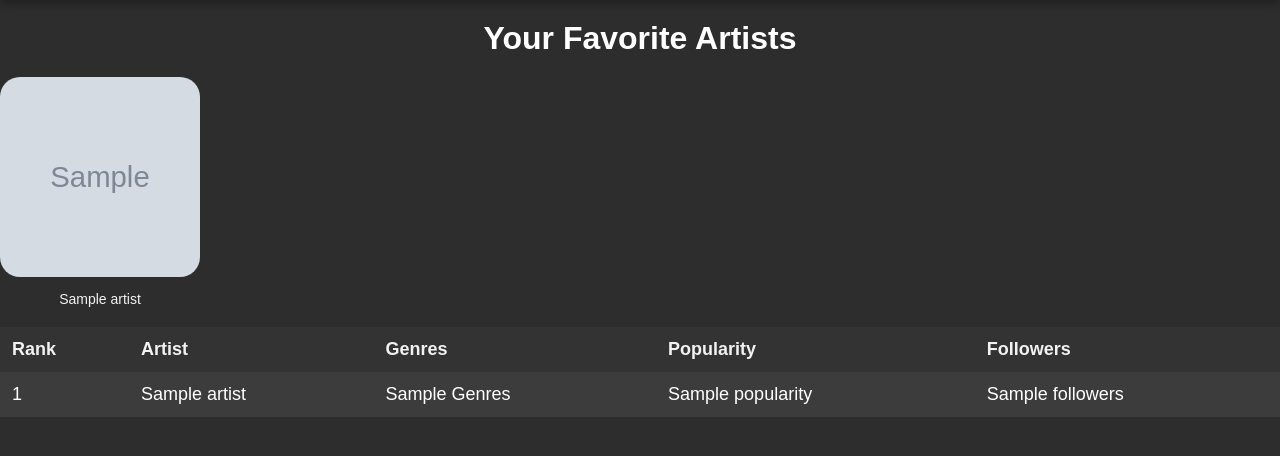
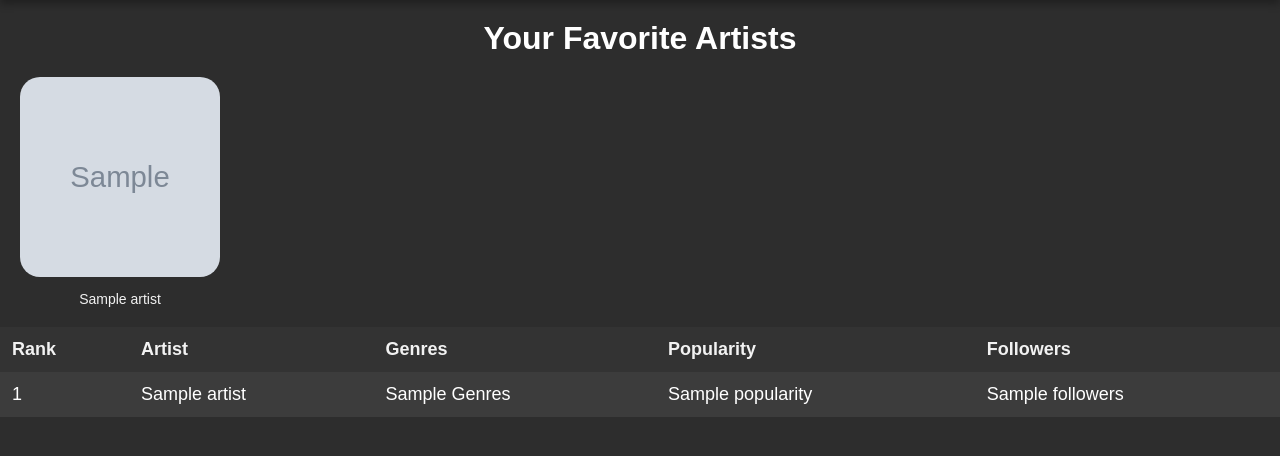
Before and after one commit to Samriddhi84/TuneStats, a Flask app: template templates/favorite_artist.html in a window 1280 px wide. Shown: the part 66-522 px from the top of the page. Run offline with Flask 3, Linux system fonts and the light colour scheme; the template is opened without the code that fills it: most values are stand-ins (such as "Sample title", 1, 10 or a date in 2020); grey boxes marked "Sample" are stand-in pictures.

Commit message:
Update favorite_artist.css

```diff
--- a/static/css/favorite_artist.css
+++ b/static/css/favorite_artist.css
@@ -47,7 +47,7 @@ body {
 .top-artists {
     display: flex;
     justify-content: space-between;
-    margin-bottom: 20px;
+    margin: 20px;
 }
 
 .artist {
```
